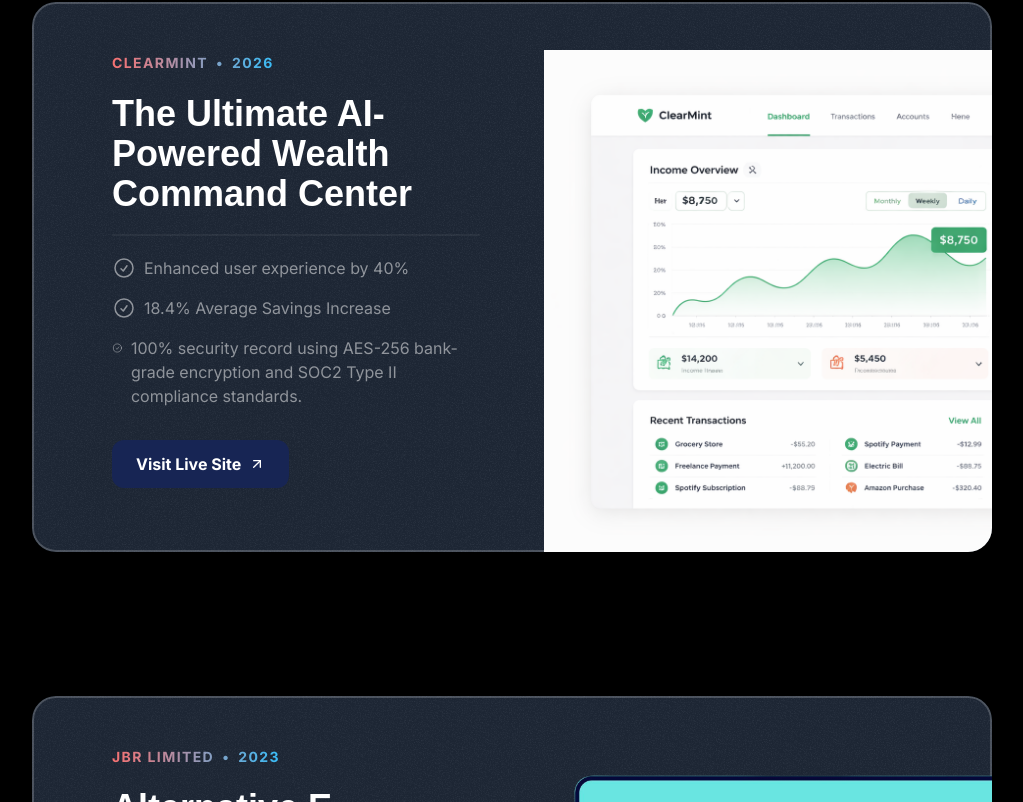
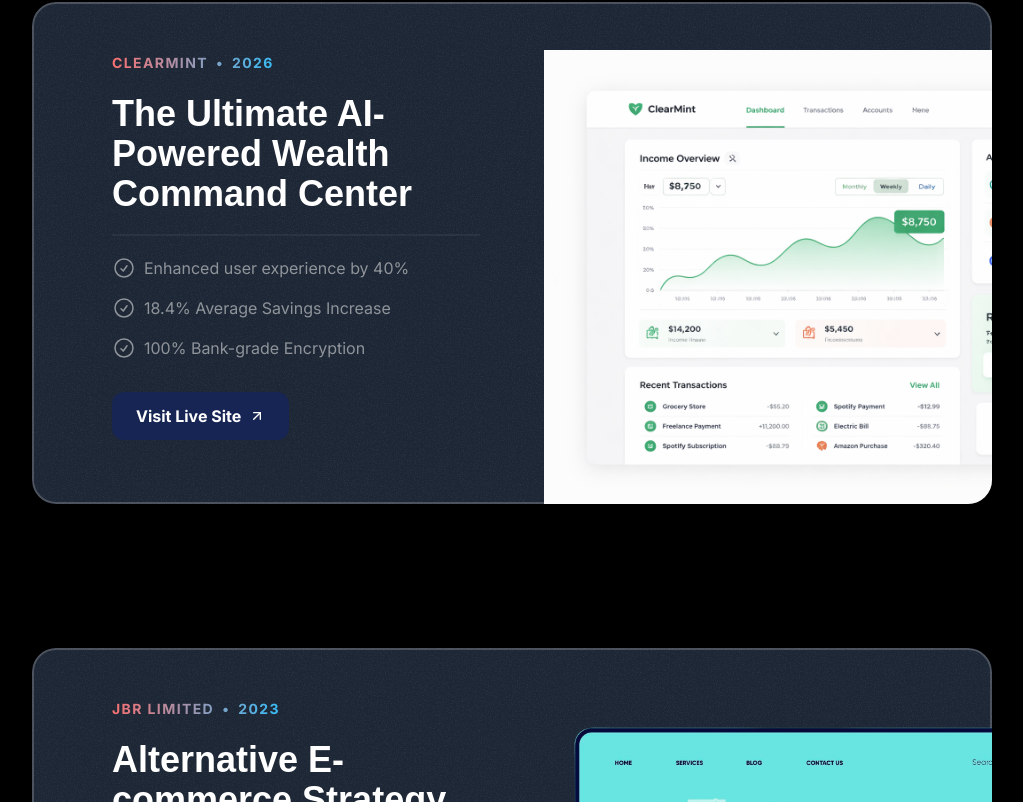
Before and after one commit to Blck-Jhn/Portfolio1, a Next.js app: page / in a window 1280 px wide. Shown: the part 2704-3506 px from the top of the page, without its empty margins (128-1151 px from the left). Built offline with nearby package versions, Linux system fonts and the light colour scheme; a web font is replaced by a local one.

Commit message:
Updated the link for the clearmint

```diff
--- a/src/sections/Projects.tsx
+++ b/src/sections/Projects.tsx
@@ -46,7 +46,7 @@ const portfolioProjects = [
     results: [
       { title: "Enhanced user experience by 40%" },
       { title: "18.4% Average Savings Increase" },
-      { title: "100% security record using AES-256 bank-grade encryption and SOC2 Type II compliance standards." },
+      { title: "100% Bank-grade Encryption " },
     ],
     link: "https://clear-mint-f5bo.vercel.app/",
     image: clearmint,
```
